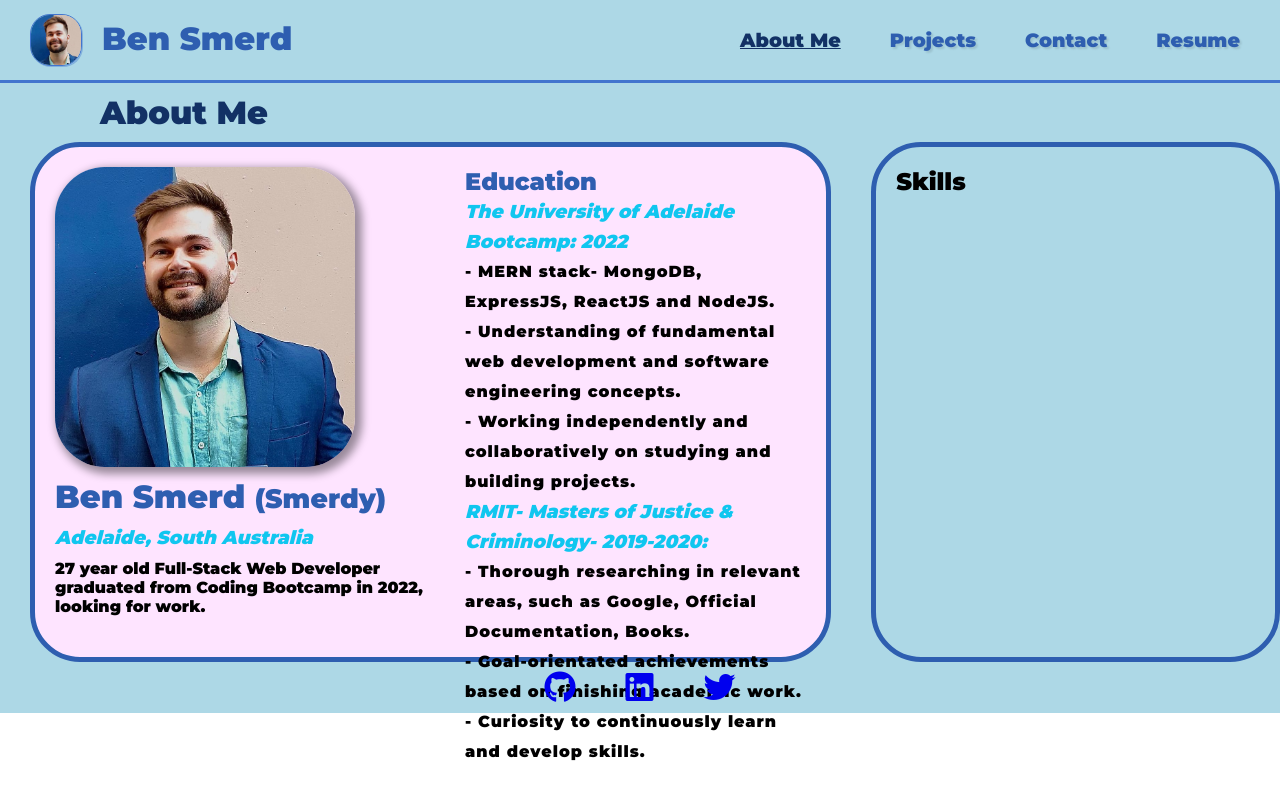
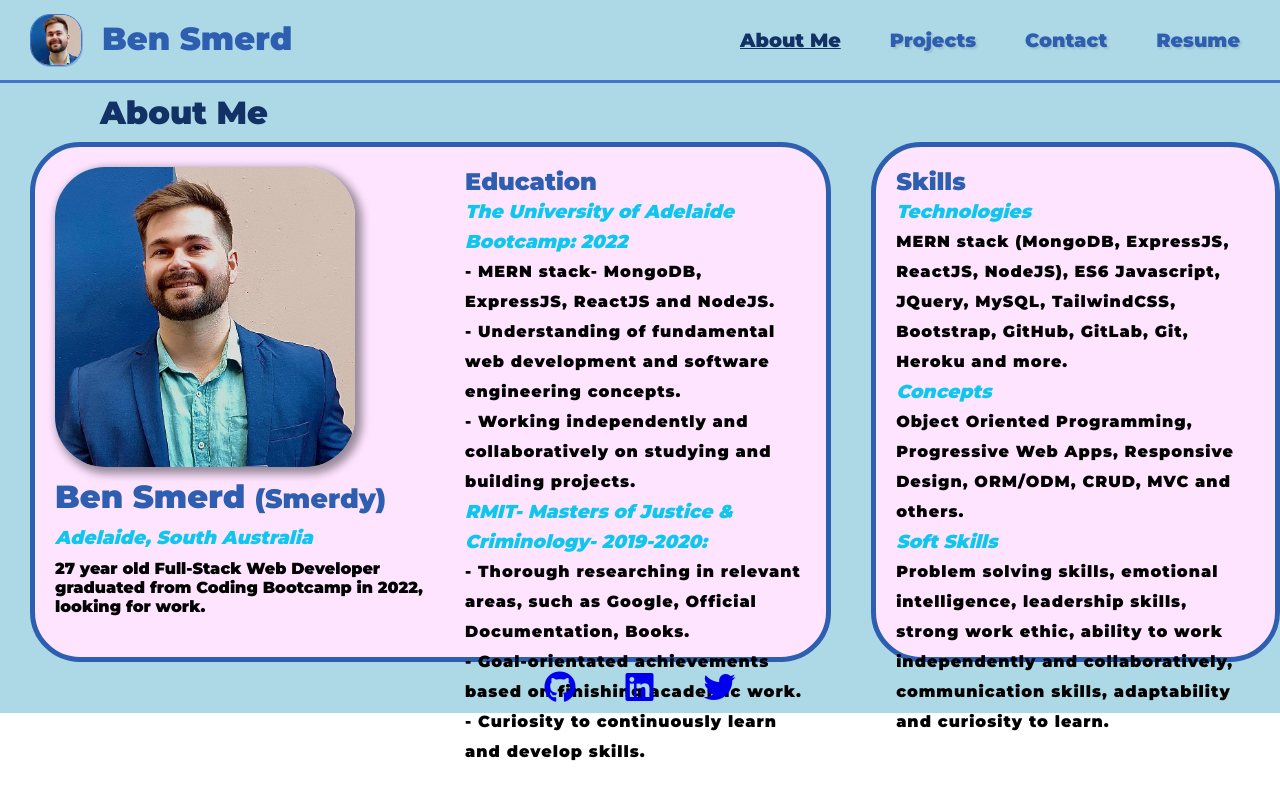
Before and after one commit to TheBigBookMan/Ben-Smerd-Portfolio, a React (Create React App) app: page / in a window 1280 px wide. Built offline with nearby package versions, Linux system fonts and the light colour scheme.

Commit message:
skills in about me added

```diff
--- a/src/pages/AboutMe/Skills.js
+++ b/src/pages/AboutMe/Skills.js
@@ -8,13 +8,42 @@ const skillsStyles = {
     border: "solid rgb(46, 94, 176) 5px",
     borderRadius: "50px",
     padding: "20px",
+    lineHeight: "30px",
+    backgroundColor: "#fee4ff",
+  },
+  skillsTitle: {
+    color: "rgb(46, 94, 176)",
+  },
+  skillsName: {
+    fontStyle: "italic",
+    color: "#10c6ef",
+  },
+  skillsText: {
+    letterSpacing: "1px",
   },
 };
 
 const Skills = () => {
   return (
     <div style={skillsStyles.skillsContainer}>
-      <h2>Skills</h2>
+      <h2 style={skillsStyles.skillsTitle}>Skills</h2>
+      <h3 style={skillsStyles.skillsName}>Technologies</h3>
+      <p style={skillsStyles.skillsText}>
+        MERN stack (MongoDB, ExpressJS, ReactJS, NodeJS), ES6 Javascript,
+        JQuery, MySQL, TailwindCSS, Bootstrap, GitHub, GitLab, Git, Heroku and
+        more.
+      </p>
+      <h3 style={skillsStyles.skillsName}>Concepts</h3>
+      <p style={skillsStyles.skillsText}>
+        Object Oriented Programming, Progressive Web Apps, Responsive Design,
+        ORM/ODM, CRUD, MVC and others.
+      </p>
+      <h3 style={skillsStyles.skillsName}>Soft Skills</h3>
+      <p style={skillsStyles.skillsText}>
+        Problem solving skills, emotional intelligence, leadership skills,
+        strong work ethic, ability to work independently and collaboratively,
+        communication skills, adaptability and curiosity to learn.
+      </p>
     </div>
   );
 };
```
